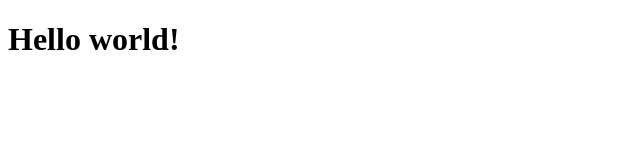
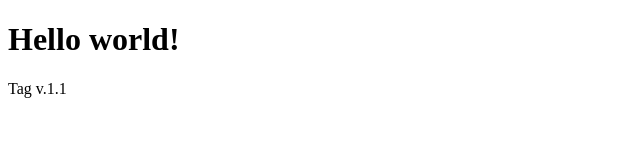
Before and after one commit to PisethChuon/-, a plain HTML site: page index.html in a window 1280 px wide. Shown: the full height of the page, 0-640 px from the left. Drawn offline with Linux system fonts and the light colour scheme.

Commit message:
Releae v.1.1

```diff
--- a/index.html
+++ b/index.html
@@ -5,5 +5,6 @@
   </head>
   <body>
     <h1>Hello world!</h1>
+    <p>Tag v.1.1</p>
   </body>
 </html>
```
